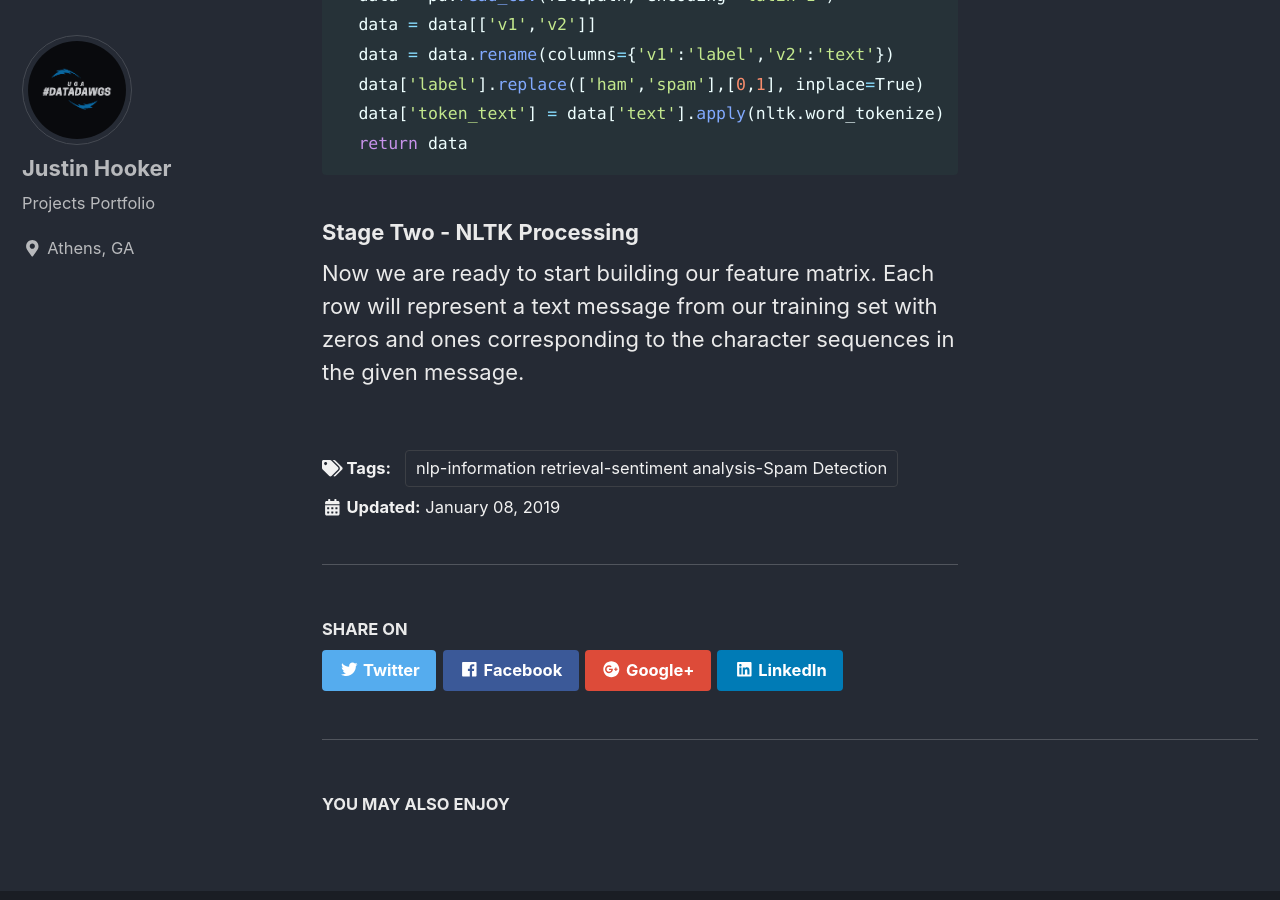
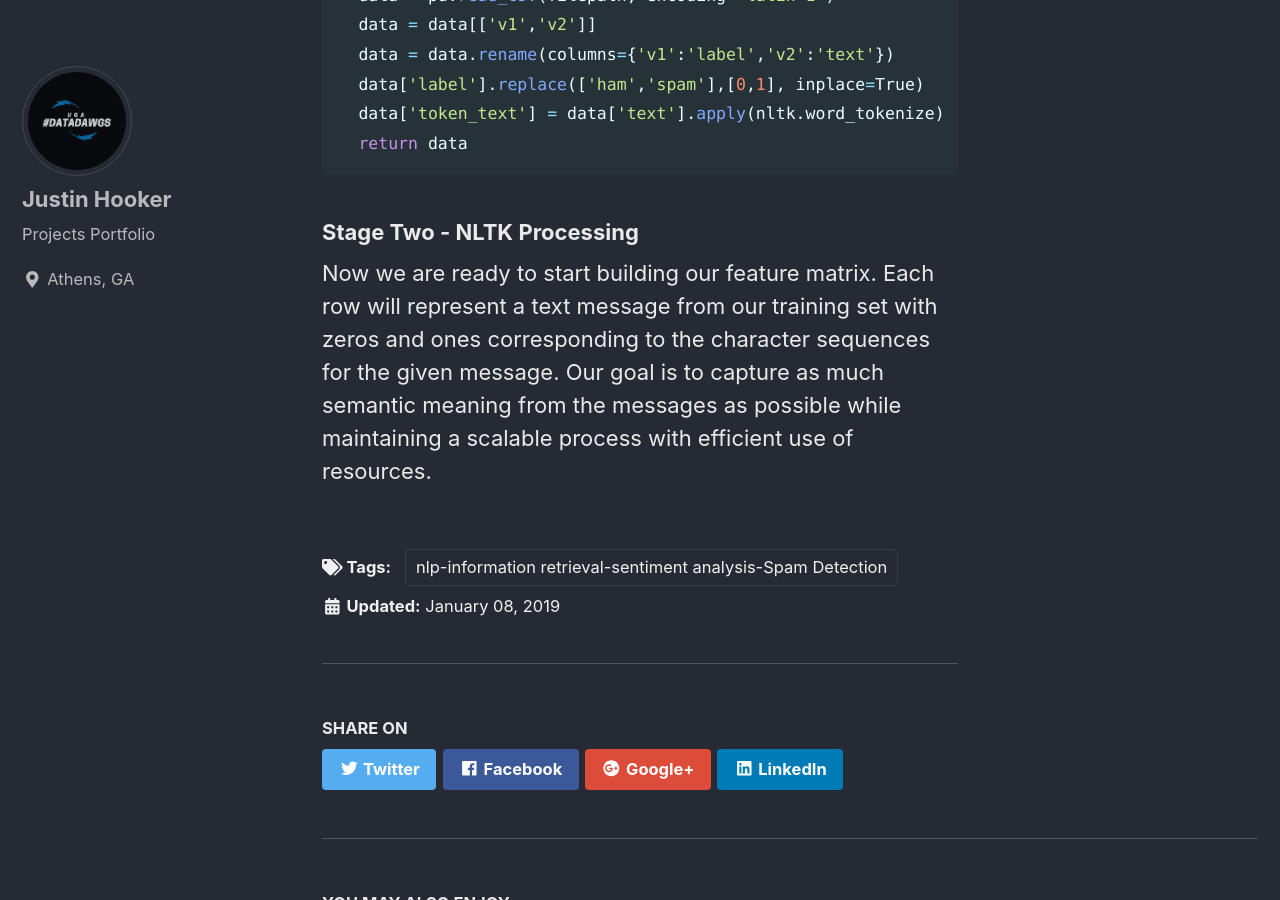
Before and after one commit to L0rdM0rd/L0rdM0rd.github.io, a Jekyll site: the page built from _posts/2019-01-08-spam.md, in a window 1280 px wide and 900 px high, scrolled down 2892 px. Built offline with Jekyll 4.4.1, drawn with Linux system fonts in a browser that asks for light colours; cached includes are drawn as plain includes; nearby versions of some CDN libraries.

Commit message:
add slash for images in path

````diff
--- a/_posts/2019-01-08-spam.md
+++ b/_posts/2019-01-08-spam.md
@@ -24,7 +24,7 @@
 
 Alright, let's import our dataset and take care of some cleaning. We'll drop a few unnecessary columns, rename the ones we're keeping, and map 'ham' and 'spam' entries from our target to zeros and ones. Our final preprocessing step is to convert each text message into a list of character sequences, which is also known as tokenizing. All of this work can be done using two python libraries: pandas and nltk. The nltk package provides functionality specific to the natural language processing domain, while pandas is a general platform for data analysis. Let's have a look at a few tokenized messages.
 
-![NLTK magic]({{site.url}}/_posts/images/spam/token-text.png)
+<img src="/images/spam/token-text.png" alt="Tokenized Text Messages">
 
 As seen from the image, each message is now a list of character sequences. All of the associated code can be found on my [GitHub](https://github.com/l0rdm0rd) but this is the small function used for the preprocessing:
 ```python
@@ -39,4 +39,4 @@
 
 ### Stage Two - NLTK Processing
 
-Now we are ready to start building our feature matrix. Each row will represent a text message from our training set with zeros and ones corresponding to the character sequences in the given message.
+Now we are ready to start building our feature matrix. Each row will represent a text message from our training set with zeros and ones corresponding to the character sequences for the given message. Our goal is to capture as much semantic meaning from the messages as possible while maintaining a scalable process with efficient use of resources.
````
